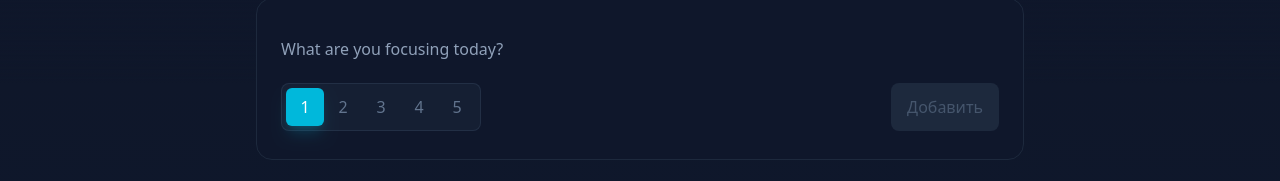
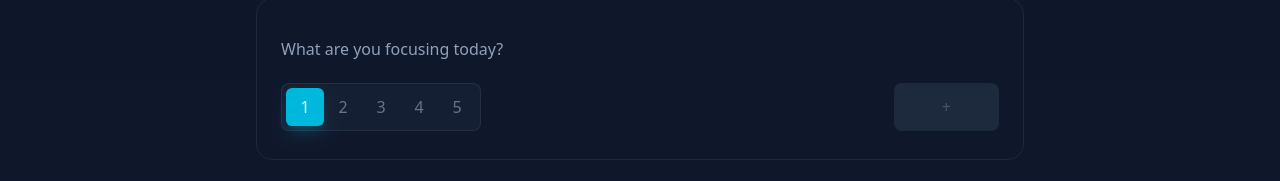
Before and after one commit to rotares/FocusFlow, a Vue app: page / in a window 1280 px wide. Shown: the part 608-789 px from the top of the page. Built offline with nearby package versions, Linux system fonts and the light colour scheme.

Commit message:
style(html, components): improve tw styles

```diff
--- a/index.html
+++ b/index.html
@@ -6,7 +6,7 @@
     <title>Focus Flow</title>
   </head>
   <body>
-    <div id="app"></div>
+    <div class="h-screen text-slate-200 font-sans bg-slate-900" id="app"></div>
     <script type="module" src="/src/main.js"></script>
   </body>
 </html>
--- a/src/App.vue
+++ b/src/App.vue
@@ -3,12 +3,10 @@ import AppHeader from './components/AppHeader.vue'
 </script>
 
 <template>
-  <div class="min-h-screen bg-slate-900 text-slate-200 font-sans">
     <AppHeader />
     <main>
       <RouterView />
     </main>
-  </div>
 </template>
 
 <style scoped></style>
--- a/src/components/TaskEntryManager.vue
+++ b/src/components/TaskEntryManager.vue
@@ -16,7 +16,7 @@ const showModal = ref(false)
     <div class="md:hidden max-w-3xl mx-auto flex">
       <button
         v-if="!showModal"
-        class="bg-white duration-500 grow text-slate-950 active:bg-cyan-400 hover:bg-cyan-400 cursor-pointer px-4 py-3 rounded-lg transition-all"
+        class="bg-cyan-400 duration-500  text-slate-950 active:bg-cyan-400 hover:bg-cyan-400 cursor-pointer px-12 py-3 rounded-lg transition-all"
         @click="showModal = true"
       >
         +
--- a/src/components/TaskFormFields.vue
+++ b/src/components/TaskFormFields.vue
@@ -58,12 +58,12 @@ const isOverflowed = computed(() => getCurrentPower.value + newTask.energy > max
         :class="[
           !newTask.title || isOverflowed
             ? 'bg-slate-800 text-slate-600 cursor-not-allowed'
-            : 'bg-white text-slate-950 active:bg-cyan-400 hover:bg-cyan-400 transition-colors  cursor-pointer',
-          'px-4 py-3 rounded-lg transition-all duration-200',
+            : 'bg-cyan-400 md:bg-white text-slate-950 active:bg-cyan-400 hover:bg-cyan-400 transition-colors  cursor-pointer',
+          'px-12 py-3 rounded-lg transition-all duration-200',
         ]"
         :disabled="!newTask.title || isOverflowed"
       >
-        Добавить
+        +
       </button>
     </div>
   </div>
```
